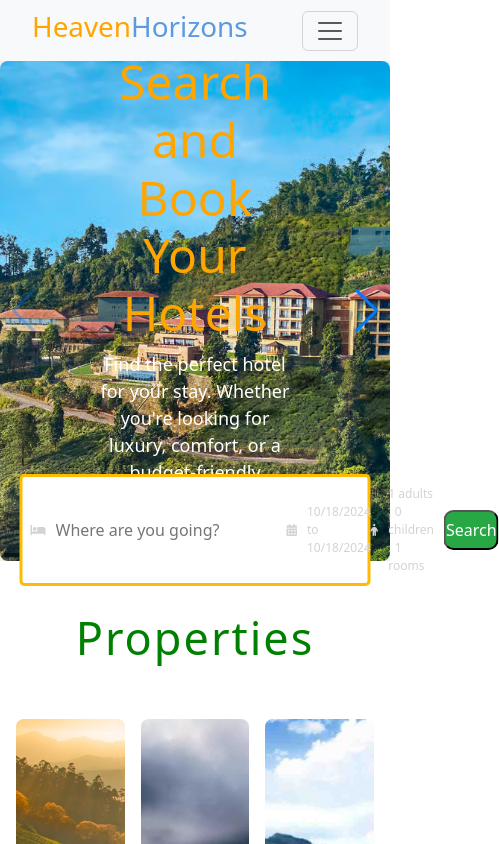
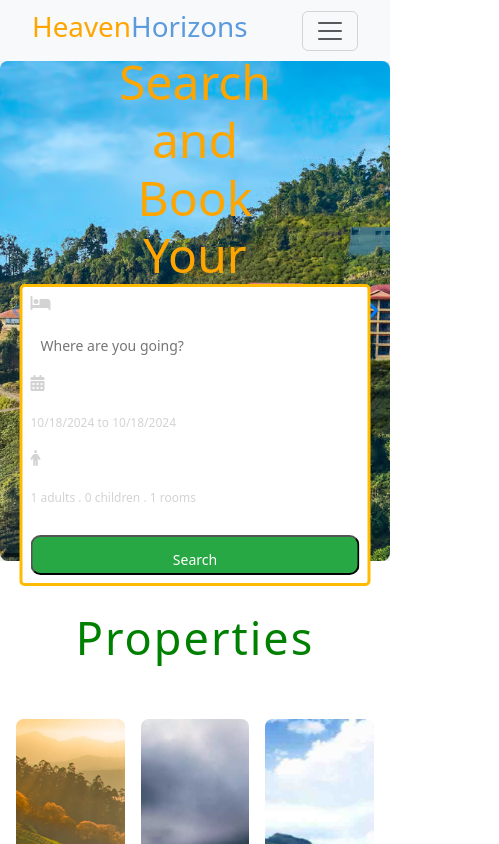
Before and after one commit to Saran-k-ece/Reservation-App, a React (Vite) app in the folder frontend/: page / in a window 390 px wide. Shown: the top 844 px of the page, 499 px wide, since content can reach past the window. Built offline with nearby package versions, Linux system fonts and the light colour scheme.

Commit message:
Media query added for header

```diff
--- a/frontend/src/Components/Header/Header.css
+++ b/frontend/src/Components/Header/Header.css
@@ -243,3 +243,103 @@
         margin-top: 100px;
     }
 }
+
+/* For Tablets (Screen width between 600px to 1024px) */
+@media (max-width: 1024px) {
+    .headerSearch {
+      flex-direction: column;
+      gap: 15px;
+      align-items: center;
+    }
+
+    .headerSearchItem {
+      width: 100%;
+      display: flex;
+      justify-content: space-between;
+      align-items: center;
+    }
+
+    .headerIcon {
+      font-size: 18px; /* Reduce icon size */
+    }
+
+    .headerSearchText {
+      font-size: 14px;
+    }
+
+    .options {
+      padding: 10px;
+      gap: 10px;
+    }
+
+    .optionCounterButton {
+      font-size: 14px;
+      padding: 8px;
+    }
+
+    .btn1 {
+      font-size: 16px;
+      padding: 10px 20px;
+    }
+  }
+
+  /* For Mobile Phones (Screen width below 600px) */
+  @media (max-width: 600px) {
+    .headerSearch {
+      flex-direction: column;
+      gap: 10px;
+      align-items: flex-start;
+    }
+
+    .headerSearchItem {
+      width: 100%;
+      flex-direction: column;
+      align-items: flex-start;
+    }
+
+    .headerIcon {
+      font-size: 16px; /* Smaller icon size */
+      margin-bottom: 5px;
+    }
+
+    .headerSearchItem input {
+      width: 100%;
+      height: 40px;
+      font-size: 14px;
+      padding: 10px;
+    }
+
+    .headerSearchText {
+      font-size: 12px;
+      padding: 8px 0;
+    }
+
+    .options {
+      padding: 8px;
+      gap: 8px;
+    }
+
+    .optionItem {
+      flex-direction: column;
+      align-items: flex-start;
+    }
+
+    .optionText {
+      font-size: 14px;
+    }
+
+    .optionCounterButton {
+      font-size: 12px;
+      padding: 6px;
+    }
+
+    .optionCounterNumber {
+      font-size: 14px;
+    }
+
+    .btn1 {
+      width: 100%;
+      padding: 12px;
+      font-size: 14px;
+    }
+  }
```
